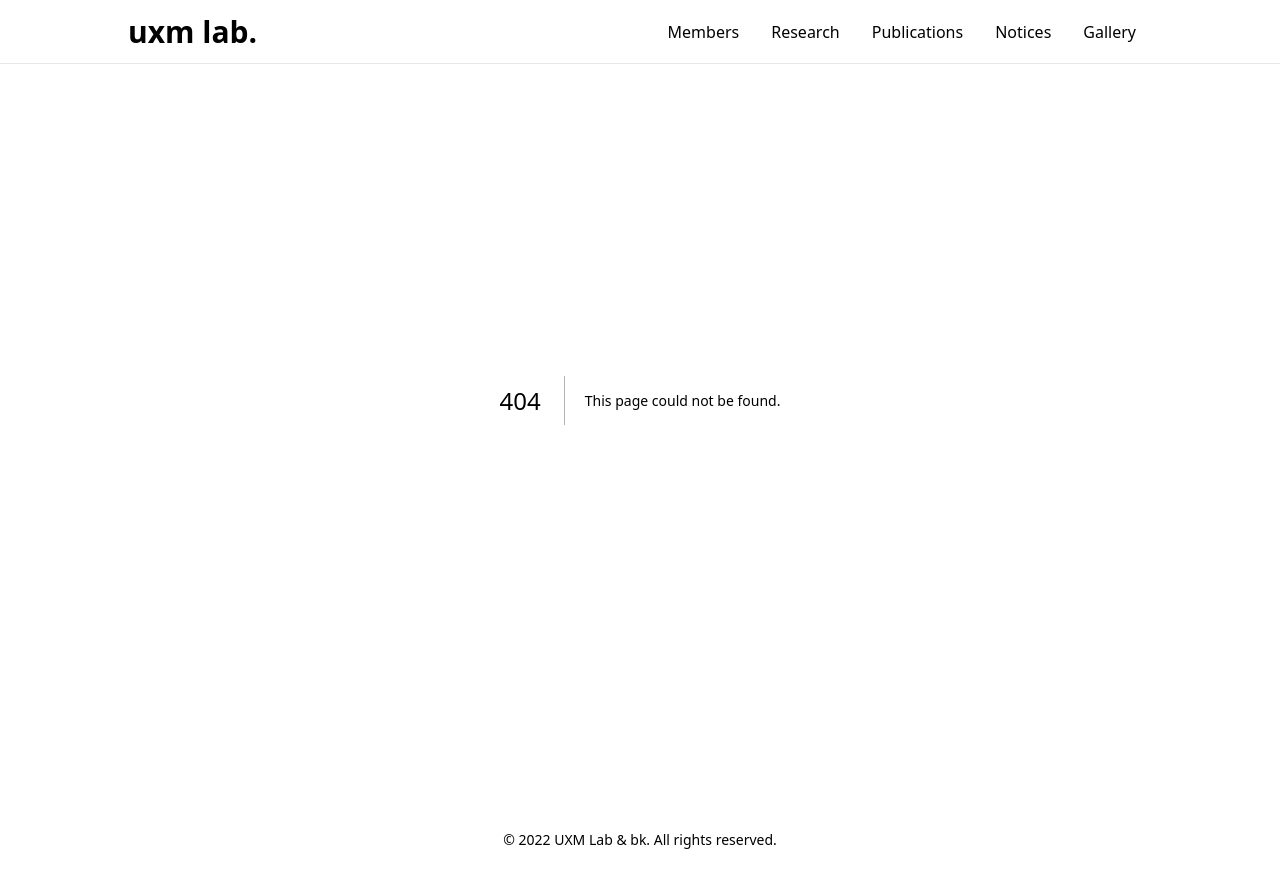
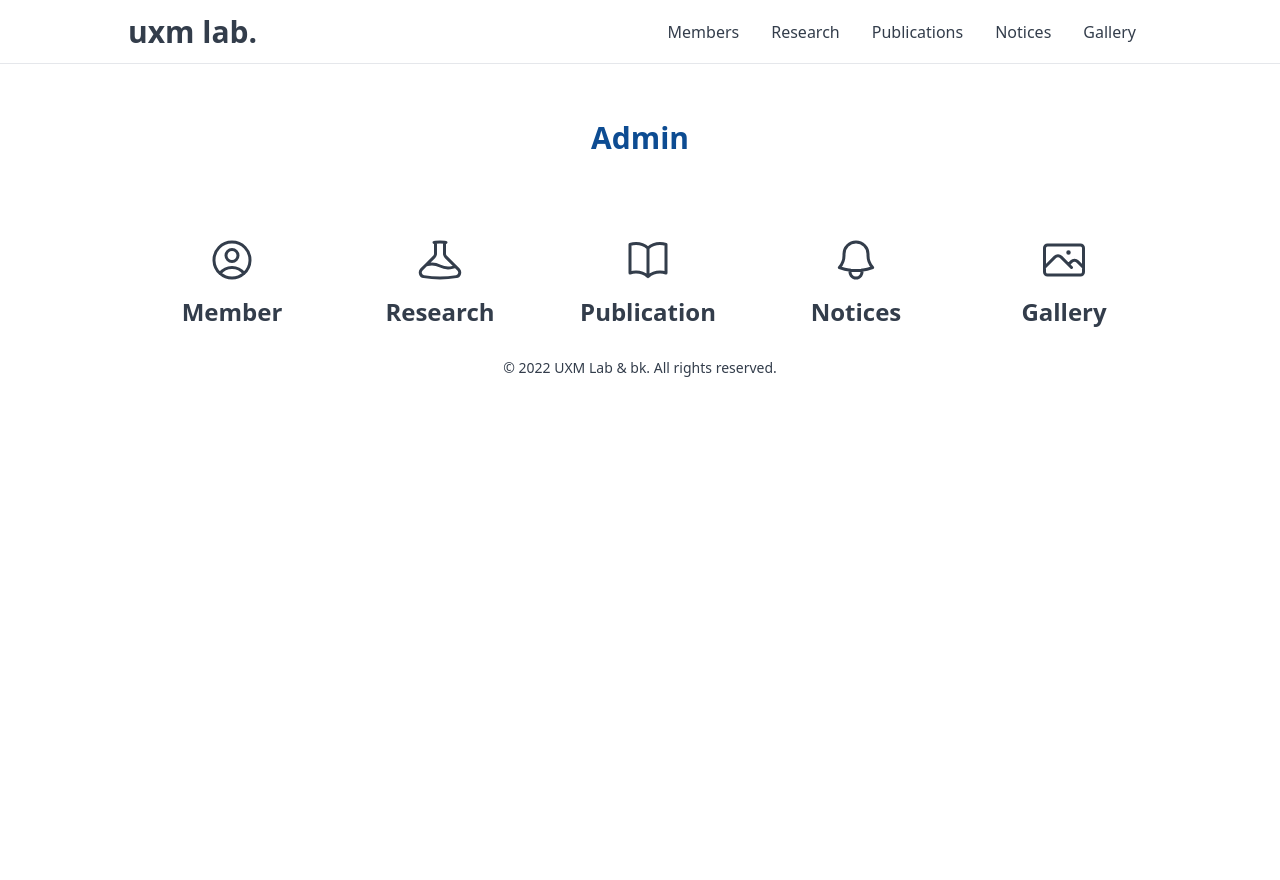
Before and after one commit to UXMUnderGraduate/UXM-Lab-FE, a Next.js app in the folder Next_v1/: page /admin in a window 1280 px wide. Before the commit this address had no page. After the commit the page ends 800 px from the top, so only its background shows below. Built offline with nearby package versions, Linux system fonts and the light colour scheme.

Commit message:
Feat : admin 메인 페이지 완성

```diff
--- /dev/null
+++ b/Next_v1/src/app/admin/page.tsx
@@ -0,0 +1,65 @@
+import Heading from '@/components/ui/Heading';
+import Link from 'next/link';
+import React from 'react';
+
+export default function page() {
+  return (
+    <>
+      <Heading>Admin</Heading>
+      <div className="mx-auto">
+        <div className="grid lg:grid-cols-5 sm:grid-cols-3 grid-1 gap-4">
+          <Link href={'admin/members'} className="w-52 text-center space-y-3 text-2xl font-bold">
+            <svg xmlns="http://www.w3.org/2000/svg" fill="none" viewBox="0 0 24 24" stroke-width="1.5" stroke="currentColor" className="w-12 h-12 mx-auto">
+              <path
+                stroke-linecap="round"
+                stroke-linejoin="round"
+                d="M17.982 18.725A7.488 7.488 0 0012 15.75a7.488 7.488 0 00-5.982 2.975m11.963 0a9 9 0 10-11.963 0m11.963 0A8.966 8.966 0 0112 21a8.966 8.966 0 01-5.982-2.275M15 9.75a3 3 0 11-6 0 3 3 0 016 0z"
+              />
+            </svg>
+            <p>Member</p>
+          </Link>
+          <Link href={'admin/research'} className="w-52 text-center space-y-3 text-2xl font-bold">
+            <svg xmlns="http://www.w3.org/2000/svg" fill="none" viewBox="0 0 24 24" strokeWidth={1.5} stroke="currentColor" className="w-12 h-12 mx-auto">
+              <path
+                strokeLinecap="round"
+                strokeLinejoin="round"
+                d="M9.75 3.104v5.714a2.25 2.25 0 01-.659 1.591L5 14.5M9.75 3.104c-.251.023-.501.05-.75.082m.75-.082a24.301 24.301 0 014.5 0m0 0v5.714c0 .597.237 1.17.659 1.591L19.8 15.3M14.25 3.104c.251.023.501.05.75.082M19.8 15.3l-1.57.393A9.065 9.065 0 0112 15a9.065 9.065 0 00-6.23-.693L5 14.5m14.8.8l1.402 1.402c1.232 1.232.65 3.318-1.067 3.611A48.309 48.309 0 0112 21c-2.773 0-5.491-.235-8.135-.687-1.718-.293-2.3-2.379-1.067-3.61L5 14.5"
+              />
+            </svg>
+            <p>Research</p>
+          </Link>
+          <Link href={'admin/publication'} className="w-52 text-center space-y-3 text-2xl font-bold">
+            <svg xmlns="http://www.w3.org/2000/svg" fill="none" viewBox="0 0 24 24" strokeWidth={1.5} stroke="currentColor" className="w-12 h-12 mx-auto">
+              <path
+                strokeLinecap="round"
+                strokeLinejoin="round"
+                d="M12 6.042A8.967 8.967 0 006 3.75c-1.052 0-2.062.18-3 .512v14.25A8.987 8.987 0 016 18c2.305 0 4.408.867 6 2.292m0-14.25a8.966 8.966 0 016-2.292c1.052 0 2.062.18 3 .512v14.25A8.987 8.987 0 0018 18a8.967 8.967 0 00-6 2.292m0-14.25v14.25"
+              />
+            </svg>
+            <p>Publication</p>
+          </Link>
+          <Link href={'admin/notices'} className="w-52 text-center space-y-3 text-2xl font-bold">
+            <svg xmlns="http://www.w3.org/2000/svg" fill="none" viewBox="0 0 24 24" strokeWidth={1.5} stroke="currentColor" className="w-12 h-12 mx-auto">
+              <path
+                strokeLinecap="round"
+                strokeLinejoin="round"
+                d="M14.857 17.082a23.848 23.848 0 005.454-1.31A8.967 8.967 0 0118 9.75v-.7V9A6 6 0 006 9v.75a8.967 8.967 0 01-2.312 6.022c1.733.64 3.56 1.085 5.455 1.31m5.714 0a24.255 24.255 0 01-5.714 0m5.714 0a3 3 0 11-5.714 0"
+              />
+            </svg>
+            <p>Notices</p>
+          </Link>
+          <Link href={'admin/gallery'} className="w-52 text-center space-y-3 text-2xl font-bold">
+            <svg xmlns="http://www.w3.org/2000/svg" fill="none" viewBox="0 0 24 24" strokeWidth={1.5} stroke="currentColor" className="w-12 h-12 mx-auto">
+              <path
+                strokeLinecap="round"
+                strokeLinejoin="round"
+                d="M2.25 15.75l5.159-5.159a2.25 2.25 0 013.182 0l5.159 5.159m-1.5-1.5l1.409-1.409a2.25 2.25 0 013.182 0l2.909 2.909m-18 3.75h16.5a1.5 1.5 0 001.5-1.5V6a1.5 1.5 0 00-1.5-1.5H3.75A1.5 1.5 0 002.25 6v12a1.5 1.5 0 001.5 1.5zm10.5-11.25h.008v.008h-.008V8.25zm.375 0a.375.375 0 11-.75 0 .375.375 0 01.75 0z"
+              />
+            </svg>
+            <p>Gallery</p>
+          </Link>
+        </div>
+      </div>
+    </>
+  );
+}
```
